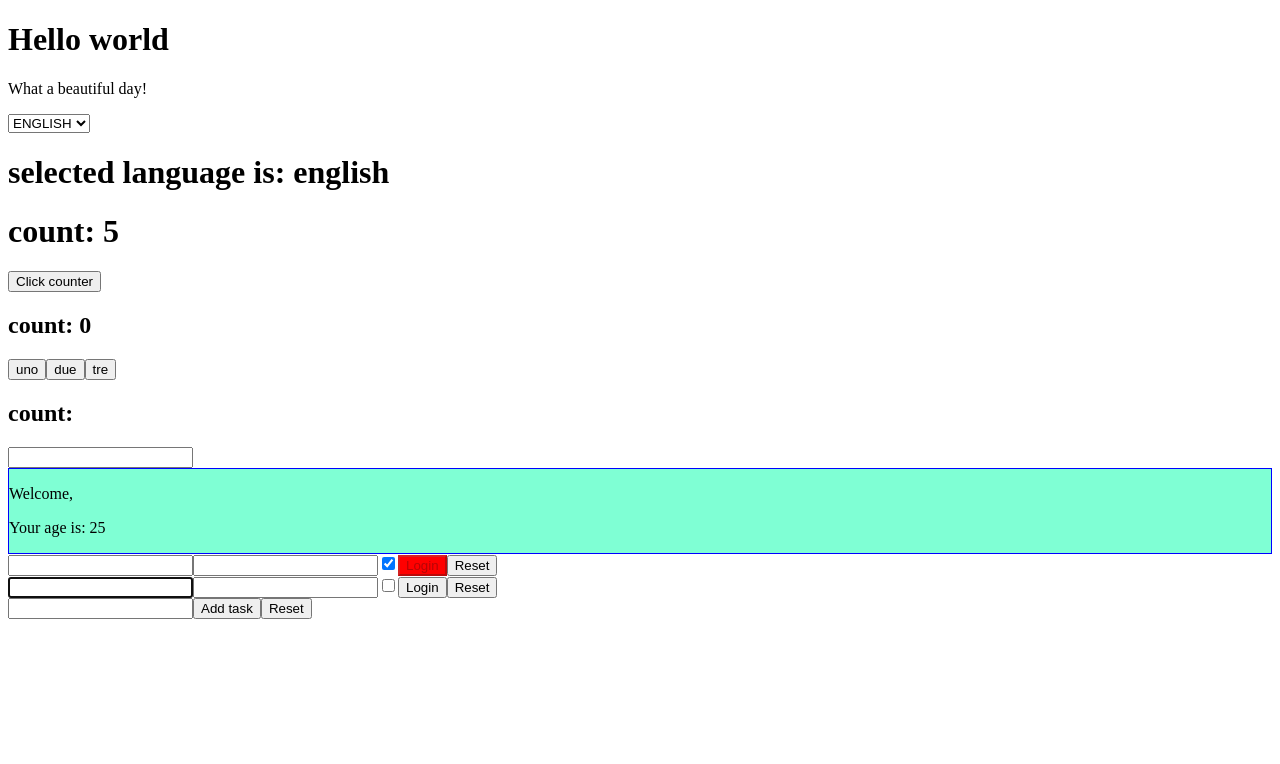
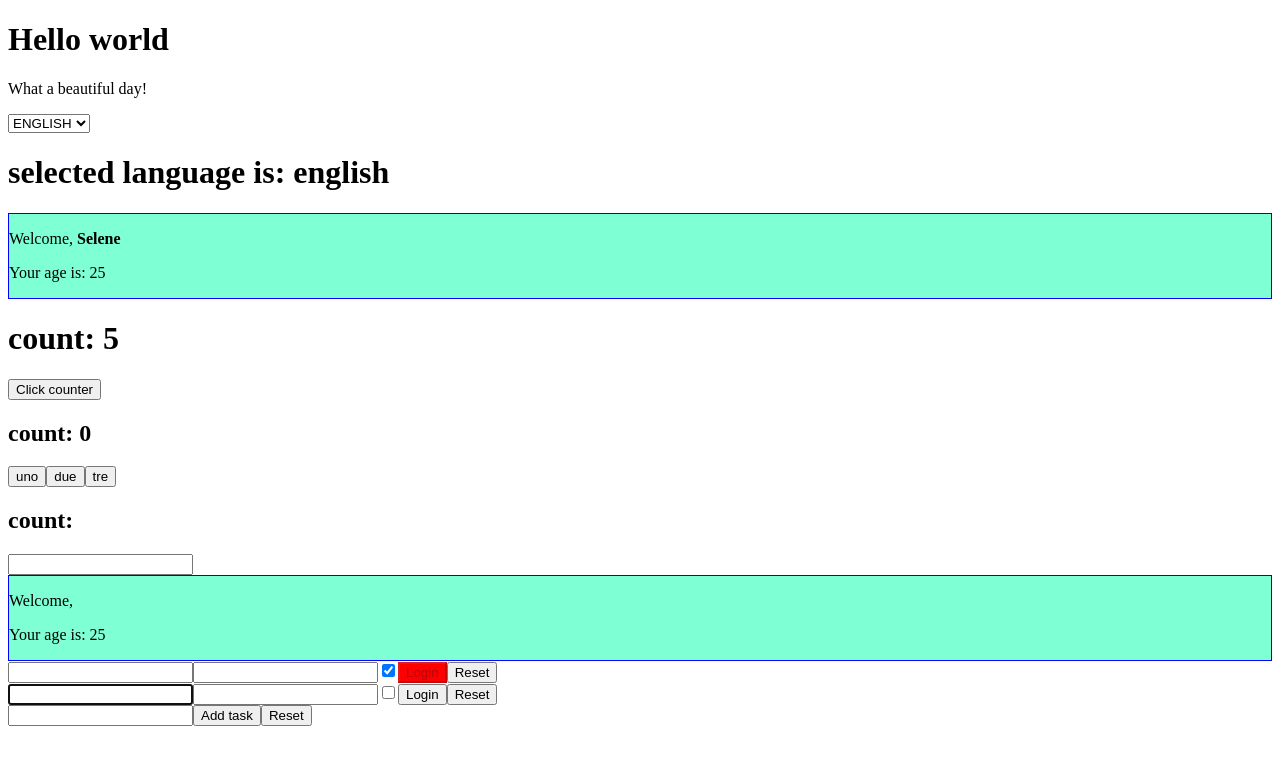
Before and after one commit to SeleneVicenza/react-exercises, a React (Create React App) app: page / in a window 1280 px wide. Shown: the top 764 px of the page. Built offline with nearby package versions, Linux system fonts and the light colour scheme.

Commit message:
function-Components-01

```diff
--- a/src/App.js
+++ b/src/App.js
@@ -8,7 +8,7 @@ import InteractiveWelcome from "./InteractiveWelcome";
 import Login from "./Login";
 import TodoList from "./TodoList";
 import UncontrolledLogin from "./UncontrolledLogin";
-import { Welcome } from "./Welcome";
+import Welcome from "./Welcome";
 
 
 export class App extends React.Component {
@@ -19,9 +19,10 @@ export class App extends React.Component {
             <div>
                 <Hello />
                 <Container title="my app">
-                    <Welcome name={<strong>Selene</strong>} />
+
+
                 </Container>
-
+                <Welcome name={<strong>Selene</strong>} />
                 <Counter />
                 <ClickCounter />
                 <ClickTracker />
--- a/src/InteractiveWelcome.js
+++ b/src/InteractiveWelcome.js
@@ -1,5 +1,5 @@
 import React from "react";
-import { Welcome } from "./Welcome";
+import Welcome from "./Welcome";
 
 export default class InteractiveWelcome extends React.Component{
     constructor(props){
--- a/src/Welcome.js
+++ b/src/Welcome.js
@@ -1,27 +1,31 @@
 import React from "react";
 import Age from "./Age";
 
-export class Welcome extends React.Component {
+// export class Welcome extends React.Component {
 
-    static defaultProps = {
-        name: 'guest'
-    }
-    render() {
-        return (
-                <div className="welcome">
-                    <p>Welcome, {this.props.name}</p>
-                    <Age age={25} />
-                </div>
-        )
-    }
-}
+//     static defaultProps = {
+//         name: 'guest'
+//     }
+//     render() {
+//         return (
+//                 <div className="welcome">
+//                     <p>Welcome, {this.props.name}</p>
+//                     <Age age={25} />
+//                 </div>
+//         )
+//     }
+// }
 
 
-// Welcome.defaultProps = {
-//     name: 'guest'
-// }
 
-// export function Welcome(props) {
-//     return <p>Welcome, {props.name}</p>;
 
-// }
+export default function Welcome({name = 'Guest'}) {
+    return (
+        <div className="welcome">
+            <p>Welcome, {name}</p>
+            <Age age={25} />
+        </div>
+    )
+
+
+}
```
